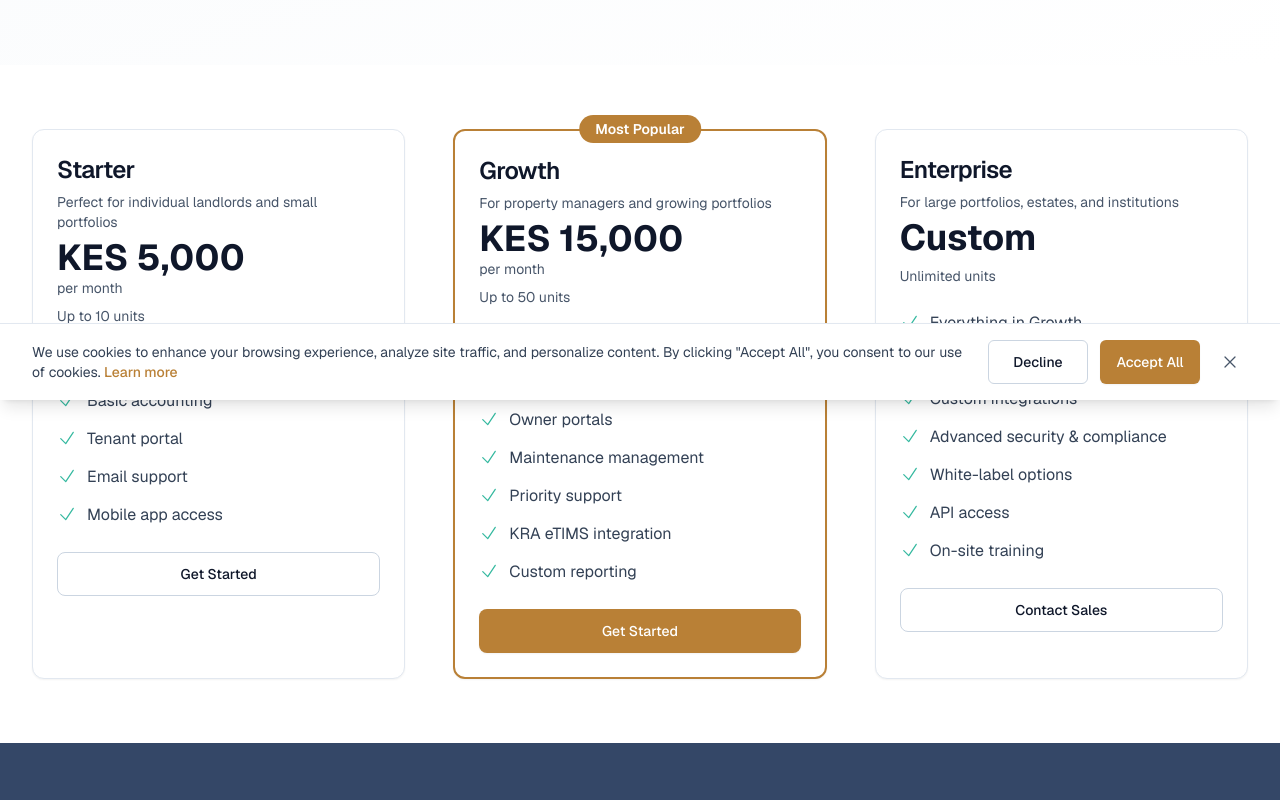
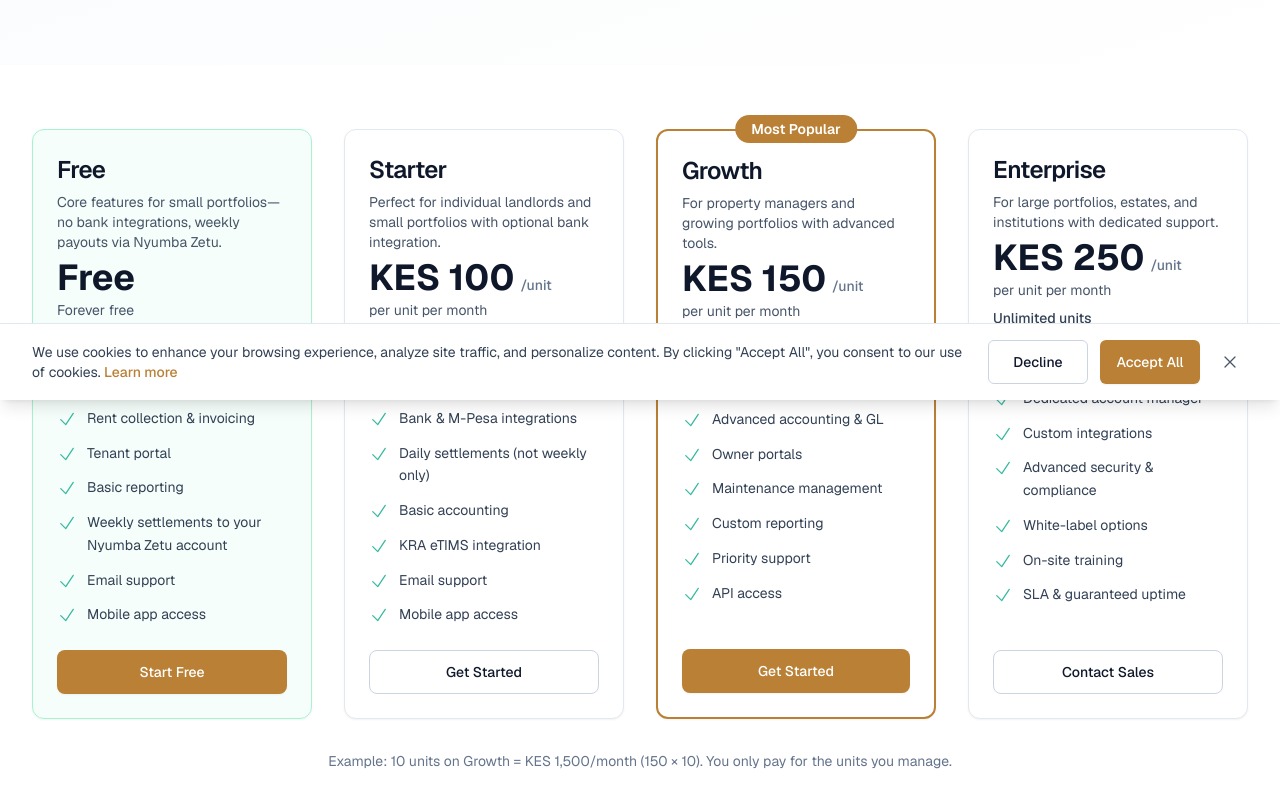
Before and after one commit to nogaye/nyumbazetu-web-v2, a Next.js app: page /pricing in a window 1280 px wide. Shown: the part 400-1200 px from the top of the page. Built offline with nearby package versions, Linux system fonts and the light colour scheme; no server answers.

Commit message:
feat: enhance pricing page with detailed plan descriptions and add new features to product page

```diff
--- a/app/pricing/page.tsx
+++ b/app/pricing/page.tsx
@@ -1,26 +1,93 @@
+/**
+ * Pricing page: displays plan tiers (Free, Starter, Growth, Enterprise) with per-unit
+ * pricing, feature lists, and FAQs. Used as the main marketing pricing view.
+ */
+
 import { Section } from "@/components/section";
 import { SectionHeader } from "@/components/section-header";
-import { Card, CardContent, CardDescription, CardFooter, CardHeader, CardTitle } from "@/components/ui/card";
+import {
+  Card,
+  CardContent,
+  CardDescription,
+  CardFooter,
+  CardHeader,
+  CardTitle,
+} from "@/components/ui/card";
 import { Button } from "@/components/ui/button";
 import Link from "next/link";
-import { CheckIcon, PhoneIcon } from "@heroicons/react/24/outline";
+import {
+  CheckIcon,
+  PhoneIcon,
+  SparklesIcon,
+} from "@heroicons/react/24/outline";
 
 export const metadata = {
   title: "Pricing | Nyumba Zetu",
-  description: "Simple, transparent pricing that scales with your portfolio. Choose the plan that fits your property management needs.",
+  description:
+    "Simple, transparent pricing that scales with your portfolio. Free for up to 5 units; paid plans from KES 100/unit. Choose the plan that fits your property management needs.",
 };
 
-const plans = [
+/** Per-unit price in KES; used for display and example calculations. */
+const PRICE_PER_UNIT = {
+  starter: 100,
+  growth: 150,
+  enterprise: 250,
+} as const;
+
+/**
+ * Plan definition for the pricing grid. price and priceSubline drive the main display;
+ * units and features describe scope and inclusions.
+ */
+interface PlanDef {
+  name: string;
+  price: string;
+  priceSubline?: string;
+  period: string;
+  description: string;
+  units: string;
+  features: string[];
+  cta: string;
+  popular: boolean;
+  /** If set, card gets a subtle "free" styling (e.g. badge). */
+  isFree?: boolean;
+}
+
+const plans: PlanDef[] = [
+  {
+    name: "Free",
+    price: "0",
+    priceSubline: "Forever free",
+    period: "",
+    description:
+      "Core features for small portfolios—no bank integrations, weekly payouts via Nyumba Zetu.",
+    units: "1–4 units",
+    features: [
+      "Core property management",
+      "Rent collection & invoicing",
+      "Tenant portal",
+      "Basic reporting",
+      "Weekly settlements to your Nyumba Zetu account",
+      "Email support",
+      "Mobile app access",
+    ],
+    cta: "Start Free",
+    popular: false,
+    isFree: true,
+  },
   {
     name: "Starter",
-    price: "KES 5,000",
-    period: "per month",
-    description: "Perfect for individual landlords and small portfolios",
-    units: "Up to 10 units",
+    price: "100",
+    priceSubline: "per unit per month",
+    period: "",
+    description:
+      "Perfect for individual landlords and small portfolios with optional bank integration.",
+    units: "5+ units",
     features: [
-      "Rent collection & invoicing",
+      "Everything in Free",
+      "Bank & M-Pesa integrations",
+      "Daily settlements (not weekly only)",
       "Basic accounting",
-      "Tenant portal",
+      "KRA eTIMS integration",
       "Email support",
       "Mobile app access",
     ],
@@ -29,27 +96,31 @@ const plans = [
   },
   {
     name: "Growth",
-    price: "KES 15,000",
-    period: "per month",
-    description: "For property managers and growing portfolios",
-    units: "Up to 50 units",
+    price: "150",
+    priceSubline: "per unit per month",
+    period: "",
+    description:
+      "For property managers and growing portfolios with advanced tools.",
+    units: "5+ units",
     features: [
       "Everything in Starter",
       "Advanced accounting & GL",
       "Owner portals",
       "Maintenance management",
+      "Custom reporting",
       "Priority support",
-      "KRA eTIMS integration",
-      "Custom reporting",
+      "API access",
     ],
     cta: "Get Started",
     popular: true,
   },
   {
     name: "Enterprise",
-    price: "Custom",
+    price: "250",
+    priceSubline: "per unit per month",
     period: "",
-    description: "For large portfolios, estates, and institutions",
+    description:
+      "For large portfolios, estates, and institutions with dedicated support.",
     units: "Unlimited units",
     features: [
       "Everything in Growth",
@@ -57,34 +128,44 @@ const plans = [
       "Custom integrations",
       "Advanced security & compliance",
       "White-label options",
-      "API access",
       "On-site training",
+      "SLA & guaranteed uptime",
     ],
     cta: "Contact Sales",
     popular: false,
   },
 ];
 
+/**
+ * Renders the main pricing page: hero, plan cards (Free, Starter, Growth, Enterprise),
+ * FAQs, and contact CTA.
+ */
 export default function PricingPage() {
   return (
     <>
       <Section className="bg-gradient-to-br from-slate-50 to-white dark:from-slate-900 dark:to-slate-950 pt-16 md:pt-20 lg:pt-24">
         <SectionHeader
           title="Simple, transparent pricing that scales with your portfolio."
-          description="Choose the plan that fits your needs. All plans include core property management features."
+          description="Free for 1–4 units. Paid plans from KES 100 per unit per month. No hidden fees—choose the plan that fits your needs."
         />
       </Section>
 
       <Section>
-        <div className="grid md:grid-cols-3 gap-8 lg:gap-12">
+        <div className="grid sm:grid-cols-2 lg:grid-cols-4 gap-6 lg:gap-8">
           {plans.map((plan, idx) => (
             <Card
               key={idx}
-              className={`${plan.popular ? "border-2 border-primary relative" : ""} hover:shadow-md transition-all duration-200`}
+              className={`${plan.popular ? "border-2 border-primary relative" : ""} ${plan.isFree ? "border-emerald-200 dark:border-emerald-800 bg-emerald-50/50 dark:bg-emerald-950/20" : ""} hover:shadow-md transition-all duration-200 flex flex-col`}
             >
               {plan.popular && (
                 <div className="absolute -top-4 left-1/2 -translate-x-1/2 bg-primary text-primary-foreground px-4 py-1 rounded-full text-sm font-semibold">
                   Most Popular
+                </div>
+              )}
+              {plan.isFree && (
+                <div className="absolute -top-4 left-1/2 -translate-x-1/2 bg-emerald-600 text-white px-4 py-1 rounded-full text-sm font-semibold flex items-center gap-1">
+                  <SparklesIcon className="h-4 w-4" />
+                  Free
                 </div>
               )}
               <CardHeader>
@@ -95,25 +176,40 @@ export default function PricingPage() {
                   {plan.description}
                 </CardDescription>
                 <div className="mt-4">
-                  <div className="text-4xl font-bold text-slate-900 dark:text-slate-50">
-                    {plan.price}
+                  <div className="flex items-baseline gap-1.5 flex-wrap">
+                    <span className="text-4xl font-bold text-slate-900 dark:text-slate-50">
+                      {plan.price === "0" ? "Free" : `KES ${plan.price}`}
+                    </span>
+                    {plan.price !== "0" && plan.priceSubline && (
+                      <span className="text-sm font-medium text-slate-500 dark:text-slate-400">
+                        /unit
+                      </span>
+                    )}
                   </div>
+                  {plan.priceSubline && (
+                    <div className="text-sm text-slate-600 dark:text-slate-400 mt-0.5">
+                      {plan.priceSubline}
+                    </div>
+                  )}
                   {plan.period && (
                     <div className="text-sm text-slate-600 dark:text-slate-400">
                       {plan.period}
                     </div>
                   )}
-                  <div className="text-sm text-slate-600 dark:text-slate-400 mt-2">
+                  <div className="text-sm font-medium text-slate-700 dark:text-slate-300 mt-2">
                     {plan.units}
                   </div>
                 </div>
               </CardHeader>
-              <CardContent>
+              <CardContent className="flex-1">
                 <ul className="space-y-3">
                   {plan.features.map((feature, featureIdx) => (
-                    <li key={featureIdx} className="flex items-start space-x-2.5">
+                    <li
+                      key={featureIdx}
+                      className="flex items-start space-x-2.5"
+                    >
                       <CheckIcon className="h-5 w-5 text-tertiary flex-shrink-0 mt-0.5" />
-                      <span className="text-slate-700 dark:text-slate-300 leading-relaxed">
+                      <span className="text-slate-700 dark:text-slate-300 leading-relaxed text-sm">
                         {feature}
                       </span>
                     </li>
@@ -123,7 +219,13 @@ export default function PricingPage() {
               <CardFooter>
                 <Button
                   className="w-full"
-                  variant={plan.popular ? "default" : "outline"}
+                  variant={
+                    plan.popular
+                      ? "default"
+                      : plan.isFree
+                        ? "default"
+                        : "outline"
+                  }
                   size="lg"
                   asChild
                 >
@@ -133,6 +235,11 @@ export default function PricingPage() {
             </Card>
           ))}
         </div>
+        <p className="text-center text-sm text-slate-500 dark:text-slate-400 mt-8 max-w-2xl mx-auto">
+          Example: 10 units on Growth = KES{" "}
+          {((10 * PRICE_PER_UNIT.growth) / 1).toLocaleString()}/month (
+          {PRICE_PER_UNIT.growth} × 10). You only pay for the units you manage.
+        </p>
       </Section>
 
       {/* FAQ */}
@@ -148,32 +255,37 @@ export default function PricingPage() {
         <div className="max-w-3xl mx-auto space-y-6">
           {[
             {
+              q: "What is included in the Free plan?",
+              a: "The Free plan is for portfolios with 1–4 units. It includes core property management (rent collection, invoicing, tenant portal, basic reporting). There are no bank integrations; settlements are paid weekly to your Nyumba Zetu account. Upgrade to Starter or above for bank/M-Pesa integration and daily settlements.",
+            },
+            {
+              q: "How does per-unit pricing work?",
+              a: "Starter is KES 100 per unit per month, Growth is KES 150 per unit, and Enterprise is KES 250 per unit. You're billed only for the number of units you manage. For example, 20 units on Growth = KES 3,000/month.",
+            },
+            {
               q: "Can I change plans later?",
-              a: "Yes, you can upgrade or downgrade your plan at any time. Changes take effect at the start of your next billing cycle.",
+              a: "Yes, you can upgrade or downgrade your plan at any time. When you add or remove units, your bill updates accordingly. Changes take effect at the start of your next billing cycle.",
             },
             {
               q: "Are there setup fees?",
-              a: "No setup fees for Starter and Growth plans. Enterprise plans may include implementation services based on your needs.",
+              a: "No setup fees for Free, Starter, and Growth. Enterprise may include implementation or training services depending on your needs.",
             },
             {
               q: "What payment methods do you accept?",
               a: "We accept M-Pesa, bank transfers, and credit cards. All payments are processed securely.",
             },
-            {
-              q: "Is there a free trial?",
-              a: "Yes, we offer a 14-day free trial for all plans. No credit card required.",
-            },
           ].map((faq, idx) => (
-            <Card key={idx} className="hover:shadow-md transition-all duration-200 bg-white/10 backdrop-blur-sm border-white/20">
+            <Card
+              key={idx}
+              className="hover:shadow-md transition-all duration-200 bg-white/10 backdrop-blur-sm border-white/20"
+            >
               <CardHeader>
                 <CardTitle className="text-lg font-semibold text-white">
                   {faq.q}
                 </CardTitle>
               </CardHeader>
               <CardContent>
-                <p className="text-white leading-relaxed">
-                  {faq.a}
-                </p>
+                <p className="text-white leading-relaxed">{faq.a}</p>
               </CardContent>
             </Card>
           ))}
```
Also changed, not shown: app/product/page.tsx (+24 -0 lines). Lines whose indentation alone changed are shown as unchanged.
